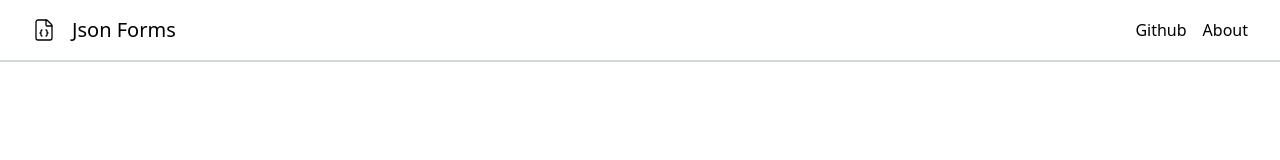
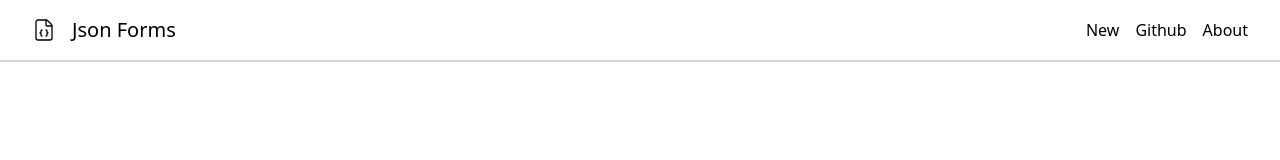
Before and after one commit to Moondip-Konwar/json-form-builder, a SvelteKit app: page / in a window 1280 px wide. Shown: the top 160 px of the page. Built offline with nearby package versions, Linux system fonts and the light colour scheme.

Commit message:
Navbar edits

```diff
--- a/src/routes/+layout.svelte
+++ b/src/routes/+layout.svelte
@@ -2,6 +2,7 @@
 	import "./layout.css";
 	import favicon from "$lib/assets/favicon.svg";
 	import { FileBraces, Menu } from "lucide-svelte";
+	import { resolve } from "$app/paths";
 
 	let { children } = $props();
 </script>
@@ -13,13 +14,14 @@
 	class="flex flex-row px-8 py-4 border-gray-300 border-b-2 justify-between items-stretch"
 >
 	<!-- Title  -->
-	<div class="flex flex-row items-center gap-4">
+	<a class="flex flex-row items-center gap-4" href={resolve("/")}>
 		<FileBraces size="24" strokeWidth="1.3"></FileBraces>
 		<span class="text-xl">Json Forms</span>
-	</div>
+	</a>
 
 	<!-- Links -->
 	<div class="flex flex-row gap-4 items-center" id="nav-links">
+		<a href={resolve("/new")}>New</a>
 		<a href="/">Github</a>
 		<a href="/">About</a>
 	</div>
```
